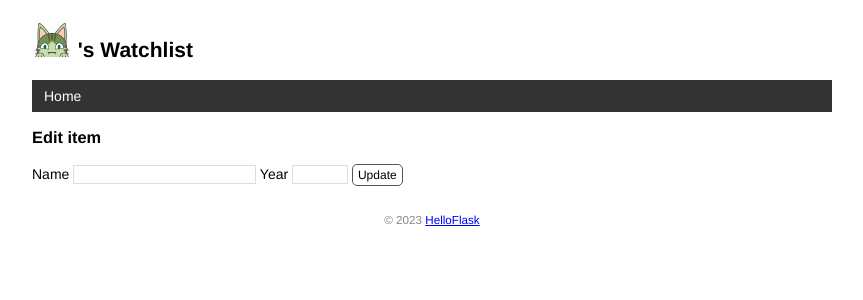
After one commit to kakuibeyond/hello_flask, a Flask app: template templates/edit.html in a window 1280 px wide. The commit adds this page. Shown: the top 300 px of the page, without its empty margins (208-1071 px from the left). Run offline with Flask 3, Linux system fonts and the light colour scheme; the template is opened without the code that fills it, so the values that code supplies are empty.

Commit message:
Create, edit and delete item by form

```diff
--- a/app.py
+++ b/app.py
@@ -1,4 +1,4 @@
-from flask import Flask, url_for, render_template
+from flask import Flask, url_for, render_template, request, flash, redirect
 from markupsafe import escape
 from flask_sqlalchemy import SQLAlchemy  # 导入扩展类
 import os
@@ -7,6 +7,8 @@ import click
 app = Flask(__name__)
 app.config['SQLALCHEMY_DATABASE_URI'] = 'sqlite:///' + os.path.join(app.root_path, 'data.db')
 app.config['SQLALCHEMY_TRACK_MODIFICATIONS'] = False  # 关闭对模型修改的监控
+app.config['SECRET_KEY'] = 'dev'  # 等同于 app.secret_key = 'dev'
+
 db = SQLAlchemy(app)  # 初始化扩展，传入程序实例 app
 
 @app.cli.command()  # 注册为命令，可以传入 name 参数来自定义命令
@@ -62,10 +64,53 @@ def inject_user():  # 函数名可以随意修改
     user = User.query.first()
     return dict(user=user)  # 需要返回字典，等同于 return {'user': user} 可以直接在模板中使用
 
-@app.route('/')
+@app.route('/', methods=['GET', 'POST'])
 def index():
+    if request.method == 'POST':  # 判断是否是 POST 请求
+        # 获取表单数据
+        title = request.form.get('title')  # 传入表单对应输入字段的 name 值
+        year = request.form.get('year')
+        # 验证数据
+        if not title or not year or len(year) > 4 or len(title) > 60:
+            flash('Invalid input.')  # 显示错误提示
+            return redirect(url_for('index'))  # 重定向回主页
+        # 保存表单数据到数据库
+        movie = Movie(title=title, year=year)  # 创建记录
+        db.session.add(movie)  # 添加到数据库会话
+        db.session.commit()  # 提交数据库会话
+        flash('Item created.')  # 显示成功创建的提示
+        return redirect(url_for('index'))  # 重定向回主页
+
     movies=Movie.query.all()
     return render_template("index.html", movies=movies)
+
+@app.route('/movie/edit/<int:movie_id>', methods=['GET', 'POST'])
+def edit(movie_id):
+    movie = Movie.query.get_or_404(movie_id)
+
+    if request.method == 'POST':  # 处理编辑表单的提交请求
+        title = request.form['title']
+        year = request.form['year']
+
+        if not title or not year or len(year) != 4 or len(title) > 60:
+            flash('Invalid input.')
+            return redirect(url_for('edit', movie_id=movie_id))  # 重定向回对应的编辑页面
+
+        movie.title = title  # 更新标题
+        movie.year = year  # 更新年份
+        db.session.commit()  # 提交数据库会话
+        flash('Item updated.')
+        return redirect(url_for('index'))  # 重定向回主页
+
+    return render_template('edit.html', movie=movie)  # 传入被编辑的电影记录
+
+@app.route('/movie/delete/<int:movie_id>', methods=['POST'])  # 限定只接受 POST 请求
+def delete(movie_id):
+    movie = Movie.query.get_or_404(movie_id)  # 获取电影记录
+    db.session.delete(movie)  # 删除对应的记录
+    db.session.commit()  # 提交数据库会话
+    flash('Item deleted.')
+    return redirect(url_for('index'))  # 重定向回主页
 
 @app.route('/user/<name>')
 def user_page(name):
--- a/static/style.css
+++ b/static/style.css
@@ -1,7 +1,7 @@
 /* 页面整体 */
 body {
     margin: auto;
-    max-width: 600px;
+    max-width: 800px;
     font-size: 14px;
     font-family: Helvetica, Arial, sans-serif;
 }
@@ -84,3 +84,49 @@ nav li a:hover {
     border-radius: 5px;
     padding: 3px 5px;
 }
+
+/* 覆盖某些浏览器对 input 元素定义的字体 */
+input[type=submit] {
+    font-family: inherit;
+}
+
+input[type=text] {
+    border: 1px solid #ddd;
+}
+
+input[name=year] {
+    width: 50px;
+}
+
+.btn {
+    font-size: 12px;
+    padding: 3px 5px;
+    text-decoration: none;
+    cursor: pointer;
+    background-color: white;
+    color: black;
+    border: 1px solid #555555;
+    border-radius: 5px;
+}
+
+.btn:hover {
+    text-decoration: none;
+    background-color: black;
+    color: white;
+    border: 1px solid black;
+}
+
+.alert {
+    position: relative;
+    padding: 7px;
+    margin: 7px 0;
+    border: 1px solid transparent;
+    color: #004085;
+    background-color: #cce5ff;
+    border-color: #b8daff;
+    border-radius: 5px;
+}
+
+.inline-form {
+    display: inline;
+}
--- a/templates/base.html
+++ b/templates/base.html
@@ -10,6 +10,10 @@
     {% endblock %}
 </head>
 <body>
+    <!-- 插入到页面标题上方 -->
+    {% for message in get_flashed_messages() %}
+        <div class="alert">{{ message }}</div>
+    {% endfor %}
     <h2>
         <img alt="Avatar" class="avatar" src="{{ url_for('static', filename='images/avatar.png') }}">
         {{ user.name }}'s Watchlist
--- /dev/null
+++ b/templates/edit.html
@@ -0,0 +1,11 @@
+
+{% extends 'base.html' %}
+
+{% block content %}
+<h3>Edit item</h3>
+<form method="post">
+    Name <input type="text" name="title" autocomplete="off" required value="{{ movie.title }}">
+    Year <input type="text" name="year" autocomplete="off" required value="{{ movie.year }}">
+    <input class="btn" type="submit" name="submit" value="Update">
+</form>
+{% endblock %}
```
Also changed, not shown: templates/index.html (+9 -0 lines).
